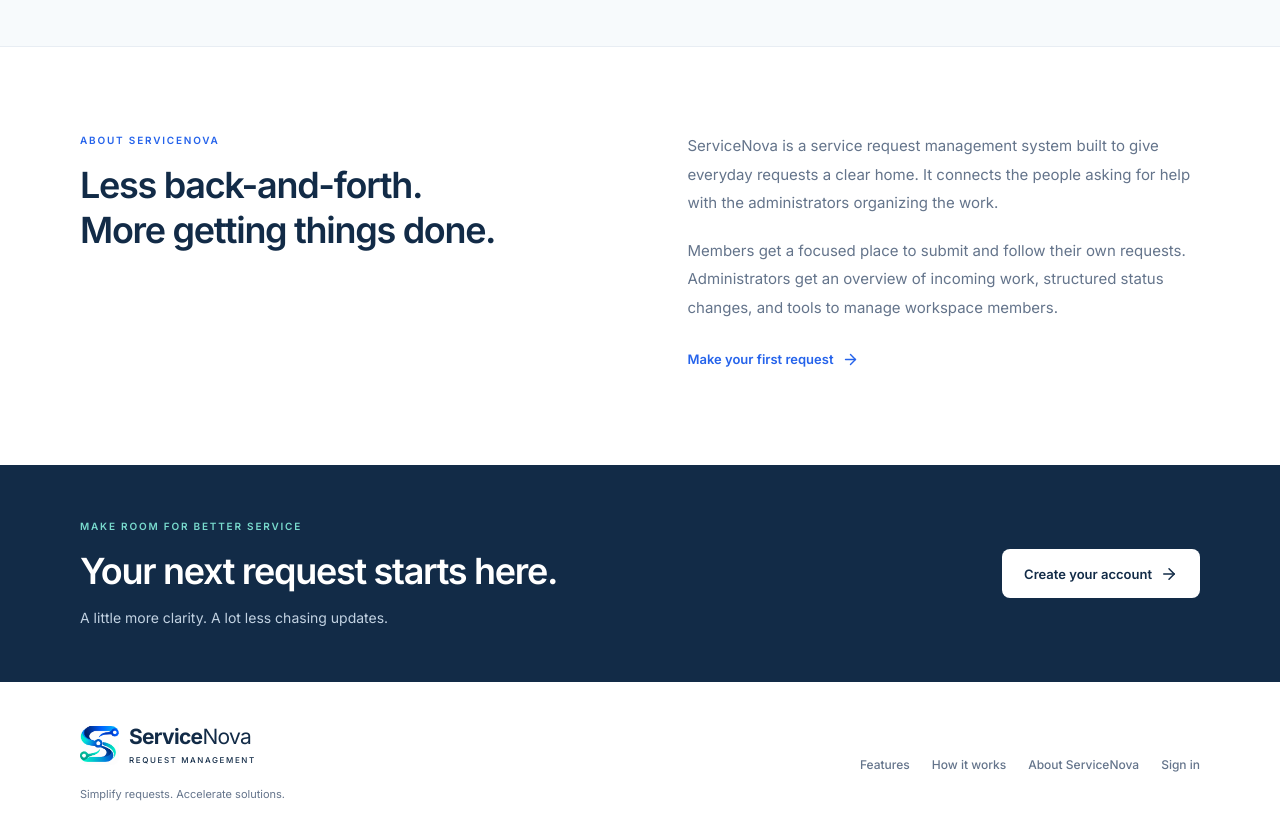
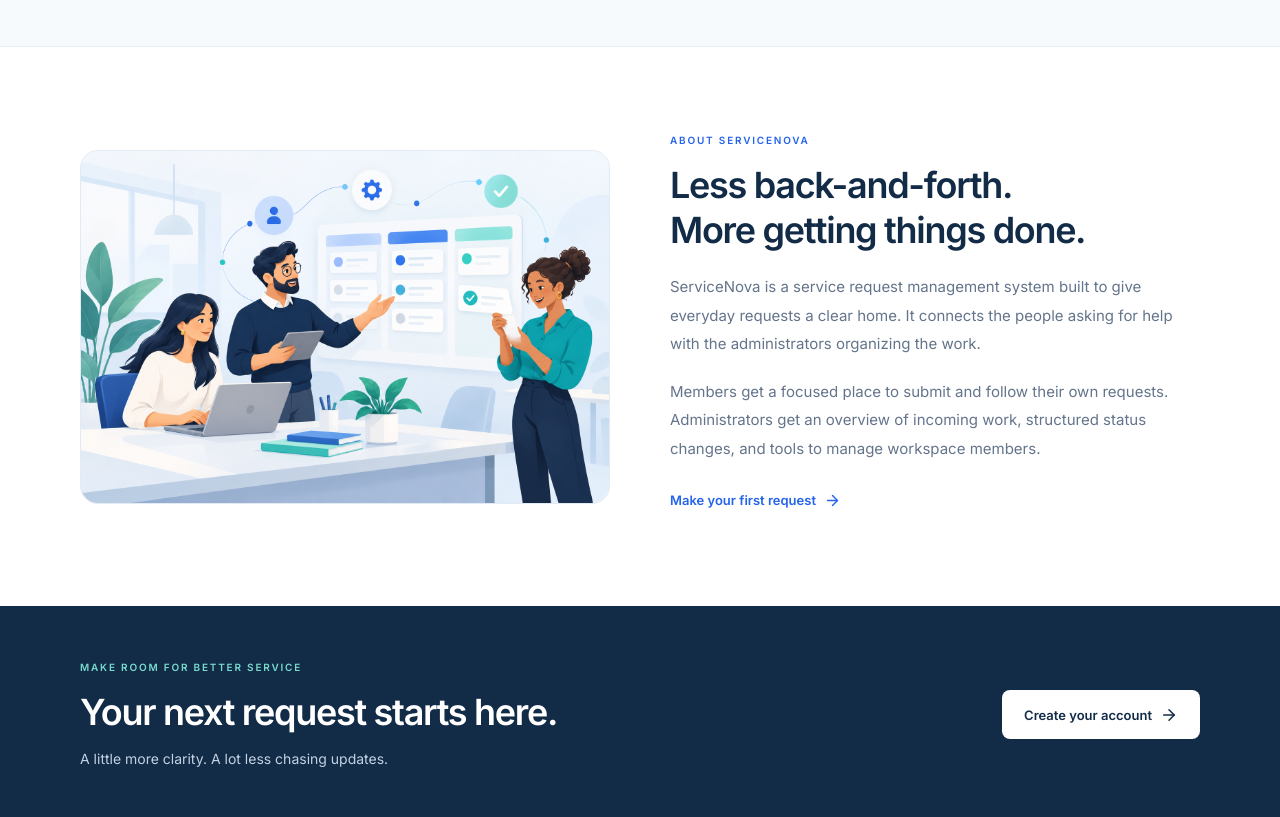
Before and after one commit to UdeshaRashmi/ServiceNova, a React (Vite) app in the folder frontend/: page / in a window 1280 px wide. Shown: the part 1980-2797 px from the top of the page. Built offline with nearby package versions, Linux system fonts and the light colour scheme; no server answers.

Commit message:
frontend modifications

```diff
--- a/frontend/src/pages/Home.tsx
+++ b/frontend/src/pages/Home.tsx
@@ -17,6 +17,7 @@
 } from 'lucide-react';
 import { Logo } from '../components/ui';
 import { useAuth } from '../contexts/AuthContext';
+import aboutCollaboration from '../images/about-collaboration.png';
 import './home.css';
 
 const steps = [
@@ -287,15 +288,23 @@
           aria-labelledby="about-title"
         >
           <div className="home-container home-about-grid">
-            <div>
+            <figure className="home-about-visual">
+              <img
+                src={aboutCollaboration}
+                alt="Illustration of colleagues organizing service requests and reviewing a completed task."
+                width={1536}
+                height={1024}
+                loading="lazy"
+                decoding="async"
+              />
+            </figure>
+            <div className="home-about-copy">
               <p className="home-eyebrow">ABOUT SERVICENOVA</p>
               <h2 id="about-title">
                 Less back-and-forth.
                 <br />
                 More getting things done.
               </h2>
-            </div>
-            <div className="home-about-copy">
               <p>
                 ServiceNova is a service request management system built to give
                 everyday requests a clear home. It connects the people asking
--- a/frontend/src/pages/home.css
+++ b/frontend/src/pages/home.css
@@ -374,9 +374,25 @@
 .home-about-grid {
   display: grid;
   grid-template-columns: 1fr 1fr;
-  gap: 95px;
+  align-items: center;
+  gap: 60px;
 }
-.home-about-copy p {
+.home-about-visual {
+  margin: 0;
+  overflow: hidden;
+  border: 1px solid #e2eaf4;
+  border-radius: 18px;
+  background: #f0f6fc;
+}
+.home-about-visual img {
+  display: block;
+  width: 100%;
+  height: auto;
+}
+.home-about-copy h2 {
+  margin-bottom: 20px;
+}
+.home-about-copy > p:not(.home-eyebrow) {
   font-size: 15px;
   line-height: 1.9;
 }
@@ -603,7 +619,7 @@
     grid-template-columns: 1fr;
     gap: 26px;
   }
-  .home-about-copy p {
+  .home-about-copy > p:not(.home-eyebrow) {
     font-size: 14px;
   }
   .home-cta-inner {
```
Also changed, not shown: frontend/src/images/about-collaboration.png (added).
